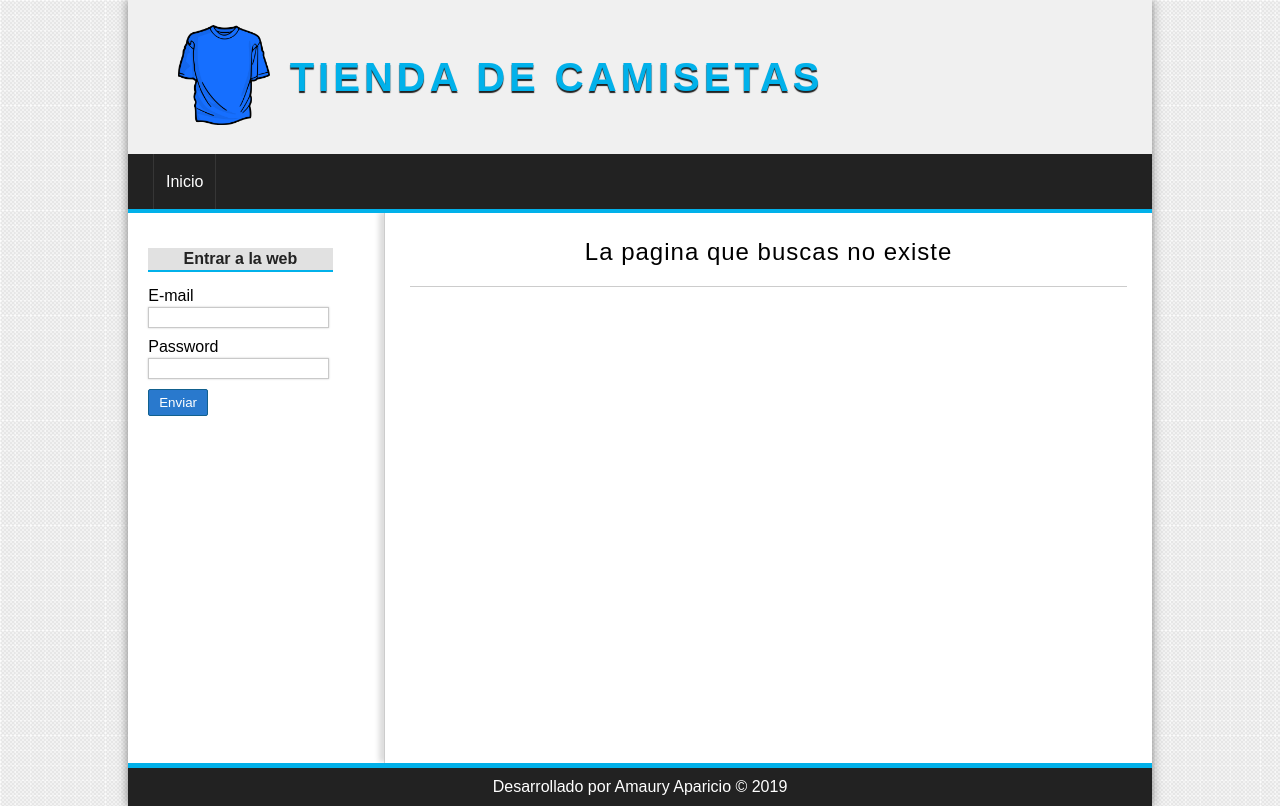
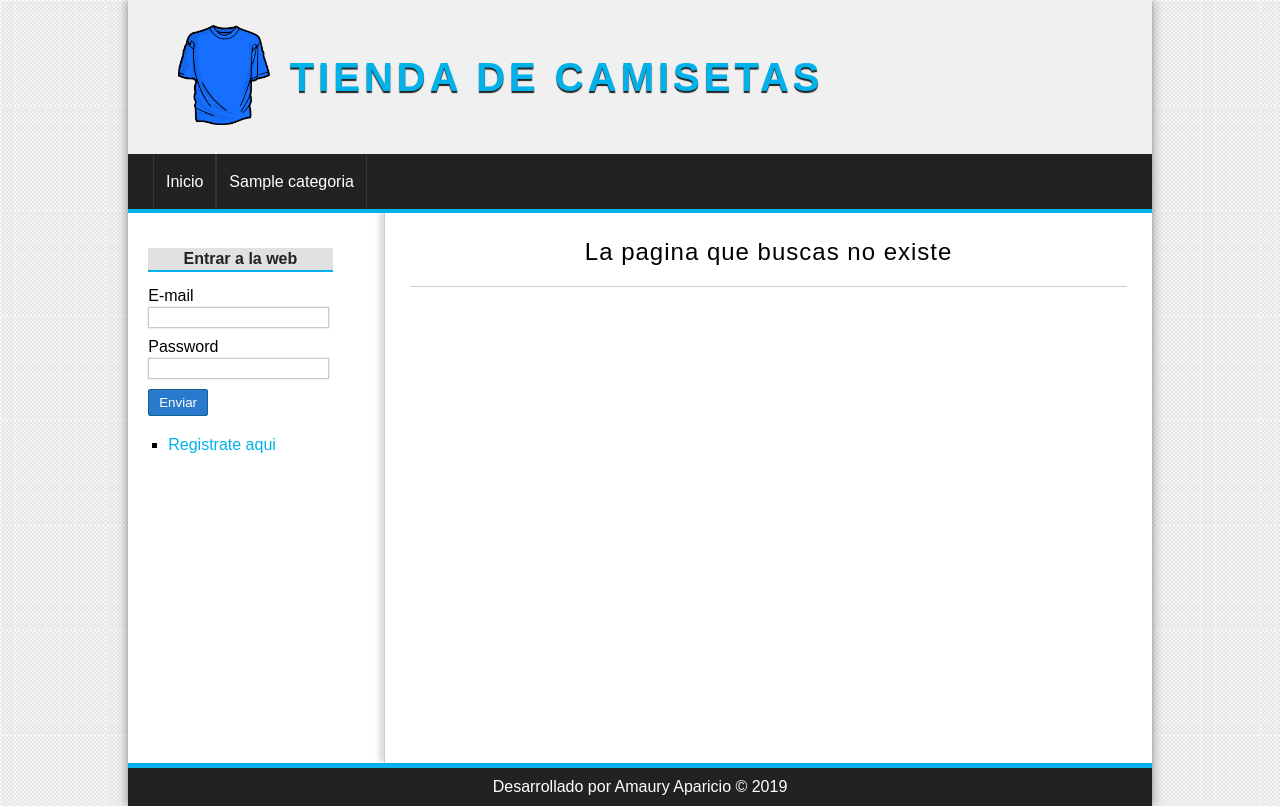
Before and after one commit to AmauryAparicio/Tienda-Virtual, a PHP site: page /Proyecto2PHP/index.php?controller=categoria in a window 1280 px wide. Run offline with PHP 8.4, Linux system fonts and the light colour scheme; tables that the repository leaves empty hold one stand-in row (values such as "Sample post").

Commit message:
Dia 7, error a la hora de mostrar categorias en el nav.

```diff
--- a/assets/css/styles.css
+++ b/assets/css/styles.css
@@ -181,6 +181,9 @@ input[type="submit"], input[type="button"], button, .button{
     width: 150px;
     margin: 0px auto 20px auto;
 }
+.button-small:visited{
+    color: white;
+}
 label, input[type="submit"], input[type="button"], button{
     display: block;
     margin-top: 10px;
--- a/controllers/CategoriaController.php
+++ b/controllers/CategoriaController.php
@@ -18,5 +18,12 @@ class CategoriaController{
 
     public function save(){
         Utils::isAdmin();
+        if (isset($_POST) && isset($_POST['nombre'])){
+            //Guardar la categoria en la bd
+            $categoria = new Categoria();
+            $categoria->setNombre($_POST['nombre']);
+            $save = $categoria->save();
+        }
+        header("Location:".base_url."categoria/index");
     }
 }
--- a/helpers/utils.php
+++ b/helpers/utils.php
@@ -16,4 +16,10 @@ class Utils{
             return true;
         }
     }
+    public static function showCategorias(){
+        require_once 'models/categoria.php';
+        $categoria = new Categoria();
+        $categorias = $categoria->getAll();
+        return $categorias;
+    }
 }
--- a/models/categoria.php
+++ b/models/categoria.php
@@ -23,12 +23,21 @@ class Categoria{
 	}
 
 	function setNombre($nombre){
-		$this->nombre = $nombre;
+		$this->nombre = $this->db->real_escape_string($nombre);
     }
 
     public function getAll(){
-        $sql = "SELECT * FROM categorias;";
+        $sql = "SELECT * FROM categorias ORDER BY id;";
         $categorias = $this->db->query($sql);
         return $categorias;
     }
+    public function save(){
+        $sql = "INSERT INTO categorias VALUES (NULL, '{$this->getNombre()}');";
+        $save = $this->db->query($sql);
+        $result = false;
+        if ($save) {
+            $result = true;
+        }
+        return $result;
+    }
 }
--- a/views/categoria/crear.php
+++ b/views/categoria/crear.php
@@ -1,6 +1,6 @@
 <h1>Crear Categoria</h1>
 
-<form action="<?=base-url?>categoria/save" method="POST">
+<form action="<?=base_url?>categoria/save" method="POST">
     <label for="nombre">Nombre</label>
     <input type="text" name="nombre">
     <input type="submit" value="Guardar">
--- a/views/layouts/header.php
+++ b/views/layouts/header.php
@@ -20,11 +20,17 @@
         </header>
 
         <!-- Menu -->
+        <? $categorias = Utils::showCategorias(); ?>
         <nav id="menu">
             <ul>
                 <li>
                     <a href="<?=base_url?>">Inicio</a>
                 </li>
+                <?php while($cat = $categorias->fetch_object()): ?>
+                    <li>
+                        <a href=""><?=$cat->nombre?></a>
+                    </li>
+                <?php endwhile; ?>
             </ul>
         </nav>
 
--- a/views/layouts/sidebar.php
+++ b/views/layouts/sidebar.php
@@ -17,20 +17,24 @@
                             <input type="submit" value="Enviar">
                         </form>
 
+
                     <?php else: ?>
-                            <h3><?=$_SESSION['identity']->nombre . ' ' . $_SESSION['identity']->apellidos?></h3>
-
+                        <h3><?=$_SESSION['identity']->nombre . ' ' . $_SESSION['identity']->apellidos?></h3>
+                    <?php endif; ?>
                         <ul>
-                            <li><a href="#">Mis pedidos</a></li>
                             <?php if(isset($_SESSION['admin'])): ?>
                                 <li><a href="<?=base_url?>categoria/index">Gestionar Categorias</a></li>
                                 <li><a href="#">Gestionar Productos</a></li>
                                 <li><a href="#">Gestionar Pedidos</a></li>
                             <?php endif; ?>
-                            <li><a href="<?=base_url?>usuario/logout">Cerrar Sesión</a></li>
+                            <?php if(isset($_SESSION['identity'])): ?>
+                                <li><a href="#">Mis pedidos</a></li>
+                                <li><a href="<?=base_url?>usuario/logout">Cerrar Sesión</a></li>
+                            <?php else: ?>
+                                <li><a href="<?=base_url?>usuario/registro">Registrate aqui</a></li>
+                            <?php endif; ?>
                         </ul>
 
-                    <?php endif; ?>
                 </div>
             </aside>
 
```
